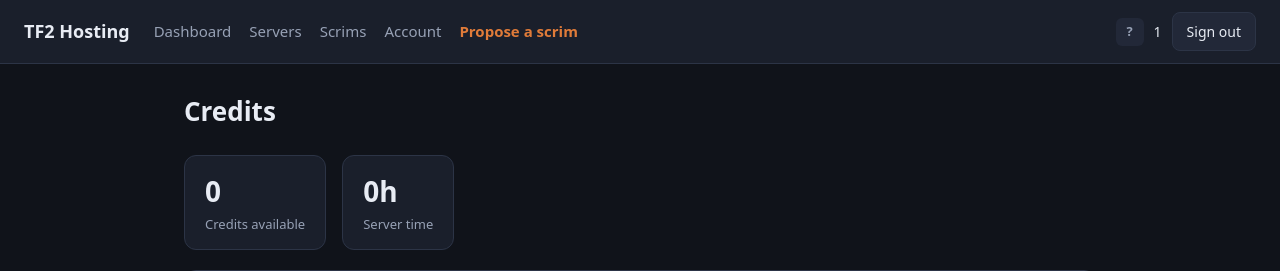
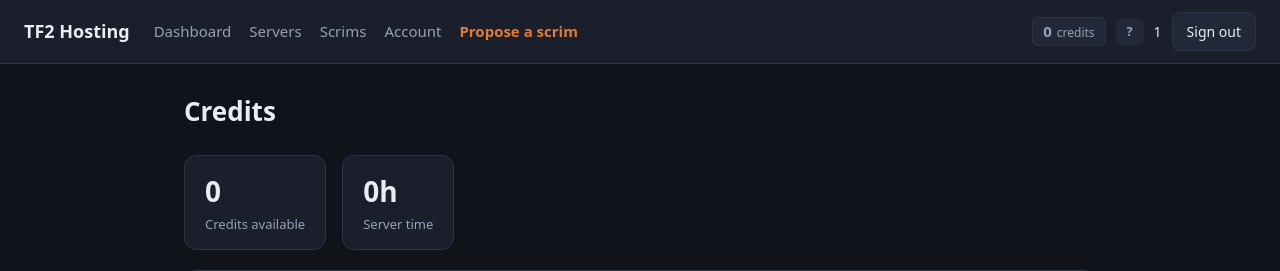
Before and after one commit to JackJohnsonGitHub/TF2-Scrims, a Flask app: page /credits in a window 1280 px wide. Shown: the top 271 px of the page. Run offline with Flask 3, Linux system fonts and the light colour scheme; the visitor is signed in with stand-in values (Sample User, id 1); data comes from the database, SQL or seed files in the repository; data that the repository does not hold is empty.

Commit message:
Show the credit balance in the header
Credits decide whether a scrim can have a server, so the balance belongs
somewhere always visible rather than only on /credits — most of all mid-match,
when the live question is "can I extend this?".

Supplied by a context processor rather than threaded through every route, so it
appears on every page including ones that have nothing to do with credits.
Anonymous visitors skip the query entirely, so the landing page and error pages
do no database work — pinned by a test that makes `available_credits` raise and
then loads the landing page.

Routes that need the number for their own logic (`can_extend`, `balance < 1`)
still compute it themselves. That is the same function in the same request, so
the two readings cannot disagree; it is one value read twice, not a second source
of truth.

The box is accent-bordered so it reads as currency rather than another nav item,
and dimmed with a muted number at zero so an empty balance is obvious without
reading it. Pluralisation is correct at exactly one credit. The title attribute
translates credits into what a user actually cares about — hours of server time.

Also covers the error-page case: the context processor runs on 404s too, so a
test asserts a signed-in user's 404 still renders.

377 tests pass (372 + 5).

Co-Authored-By: Claude Opus 5 (1M context) <noreply@anthropic.com>

```diff
--- a/app/__init__.py
+++ b/app/__init__.py
@@ -51,6 +51,20 @@ def create_app(config_object: type[Config] = Config) -> Flask:
     def inject_current_user():
         return {"current_user": current_user()}
 
+    # Credit balance for the header box, on every page. Skipped entirely for anonymous
+    # visitors so the landing page and error pages do no database work.
+    #
+    # Routes that need the number for their own logic (`can_extend`, `balance < 1`) still
+    # compute it themselves. That is the same function in the same request, so the two
+    # cannot disagree — it is one value read twice, not two sources of truth.
+    @app.context_processor
+    def inject_credit_balance():
+        user = current_user()
+        if not user:
+            return {"credit_balance": None}
+        from .credits import available_credits
+        return {"credit_balance": available_credits(user["steam_id"])}
+
     # One time format across the scrims screens: UTC server-side, rewritten to the
     # viewer's timezone in the browser. Plus relative ages.
     app.jinja_env.filters["local_dt"] = local_dt
--- a/app/static/css/app.css
+++ b/app/static/css/app.css
@@ -45,6 +45,20 @@ a:hover { text-decoration: underline; }
 .avatar-fallback { align-items: center; justify-content: center; background: var(--panel-2); color: var(--muted); font-weight: 700; font-size: 13px; }
 .persona { color: var(--ink); font-size: 14px; max-width: 160px; overflow: hidden; text-overflow: ellipsis; white-space: nowrap; }
 .btn-sm { padding: 5px 10px; font-size: 13px; }
+
+/* credit balance box (header) — accent-bordered so it reads as currency rather than
+   another nav item, and dimmed at zero so an empty balance is obvious at a glance. */
+.credit-box {
+  display: inline-flex; align-items: baseline; gap: 5px;
+  padding: 4px 10px; border-radius: 6px;
+  background: var(--panel-2); border: 1px solid var(--accent);
+  text-decoration: none; line-height: 1.2; white-space: nowrap;
+}
+.credit-box:hover { background: var(--panel); border-color: var(--accent-ink); }
+.credit-num { color: var(--accent); font-weight: 700; font-size: 15px; }
+.credit-label { color: var(--muted); font-size: 12px; }
+.credit-box-empty { border-color: var(--line); }
+.credit-box-empty .credit-num { color: var(--muted); }
 
 /* landing / sign-in */
 .landing { text-align: center; padding: 60px 24px; }
--- a/app/templates/base.html
+++ b/app/templates/base.html
@@ -20,6 +20,14 @@
     </nav>
     <div class="identity">
       {% if current_user %}
+        {# Credits are what let a scrim have a server, so the balance belongs where it is
+           always visible — including mid-match, when the question is "can I extend?". #}
+        <a class="credit-box{{ ' credit-box-empty' if not credit_balance }}"
+           href="{{ url_for('credits.index') }}"
+           title="{% if credit_balance %}{{ credit_balance }} hour(s) of server time{% else %}You have no credits — click to buy some{% endif %}">
+          <span class="credit-num">{{ credit_balance }}</span>
+          <span class="credit-label">{{ 'credit' if credit_balance == 1 else 'credits' }}</span>
+        </a>
         {% if current_user.avatar_url %}
           <img class="avatar" src="{{ current_user.avatar_url }}" alt="" width="28" height="28">
         {% else %}
```
Also changed, not shown: tests/integration/test_credits_flow.py (+49 -0 lines).
